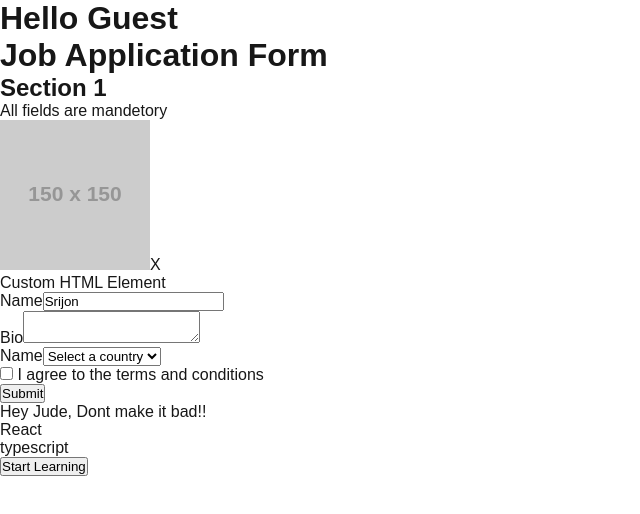
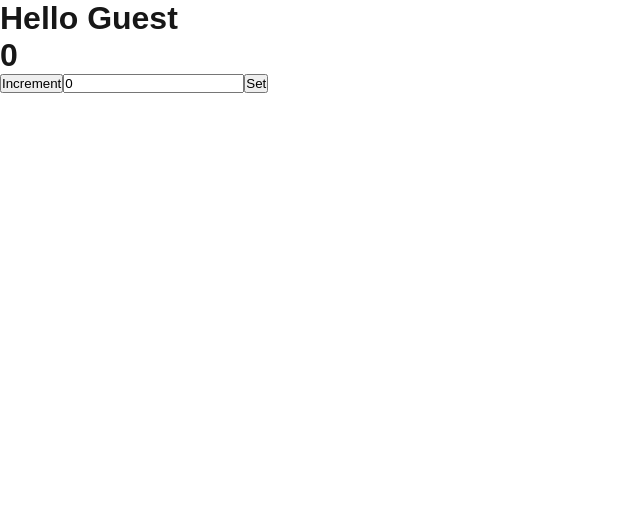
Before and after one commit to Srijon-M/testing-react, a Next.js app: page / in a window 1280 px wide. Shown: the top 514 px of the page, without its empty margins (0-640 px from the left). Built offline with nearby package versions, Linux system fonts and the light colour scheme.

Commit message:
testing user interactions

```diff
--- a/src/components/App.tsx
+++ b/src/components/App.tsx
@@ -1,6 +1,7 @@
 import React from 'react';
-import JobLocation from './JobLocation/JobLocation';
-import { Skills } from './Skills/Skills';
+// import JobLocation from './JobLocation/JobLocation';
+// import { Skills } from './Skills/Skills';
+import { Counter } from './Counter/Counter';
 
 type GreetProps = {
     name?: string
@@ -8,13 +9,14 @@ type GreetProps = {
 
 const App = (props: GreetProps) => {
 
-    const skills = ["React", "typescript"];
+    // const skills = ["React", "typescript"];
 
     return(
         <>
             <h1>Hello {props.name ? props.name : "Guest"}</h1>
-            <JobLocation />
-            <Skills skills={skills}/>
+            {/* <JobLocation />
+            <Skills skills={skills}/> */}
+            <Counter />
         </>
     )
 }
--- /dev/null
+++ b/src/components/Counter/Counter.tsx
@@ -0,0 +1,28 @@
+"use client"
+import { useState } from 'react';
+
+export const Counter = () => {
+
+    const[count, setCount] = useState(0);
+    const[amount, setAmount] = useState(0);
+
+    return(
+        <>
+            <h1>
+                {count}
+            </h1>
+            <button onClick={() => setCount(count + 1)}>
+                Increment
+            </button>
+            <input
+                type='number'
+                name='amount'
+                value={amount}
+                onChange={(e) => setAmount(parseInt(e.target.value))}
+            />
+            <button onClick={() => setCount(amount)}>
+                Set
+            </button>
+        </>
+    )
+}
```
Also changed, not shown: 2 other files (tests, documents, lock files or other folders).
